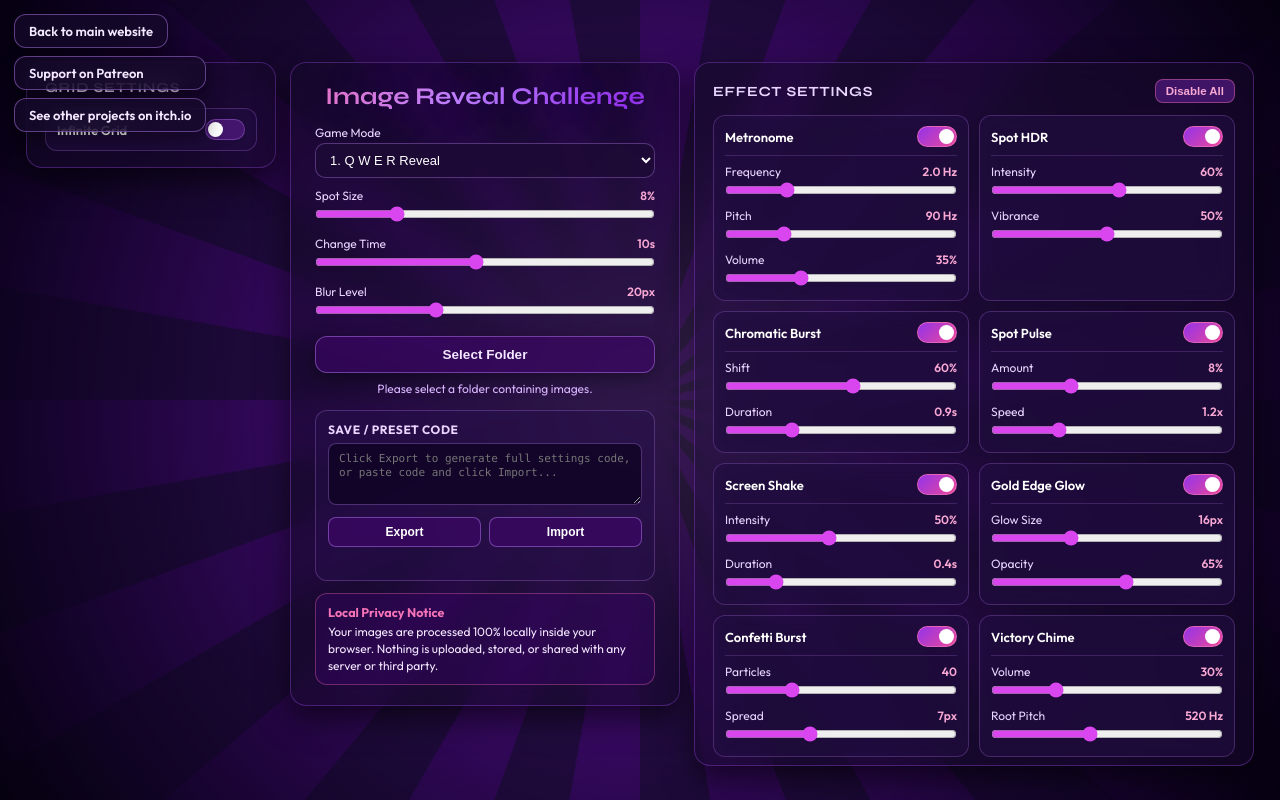
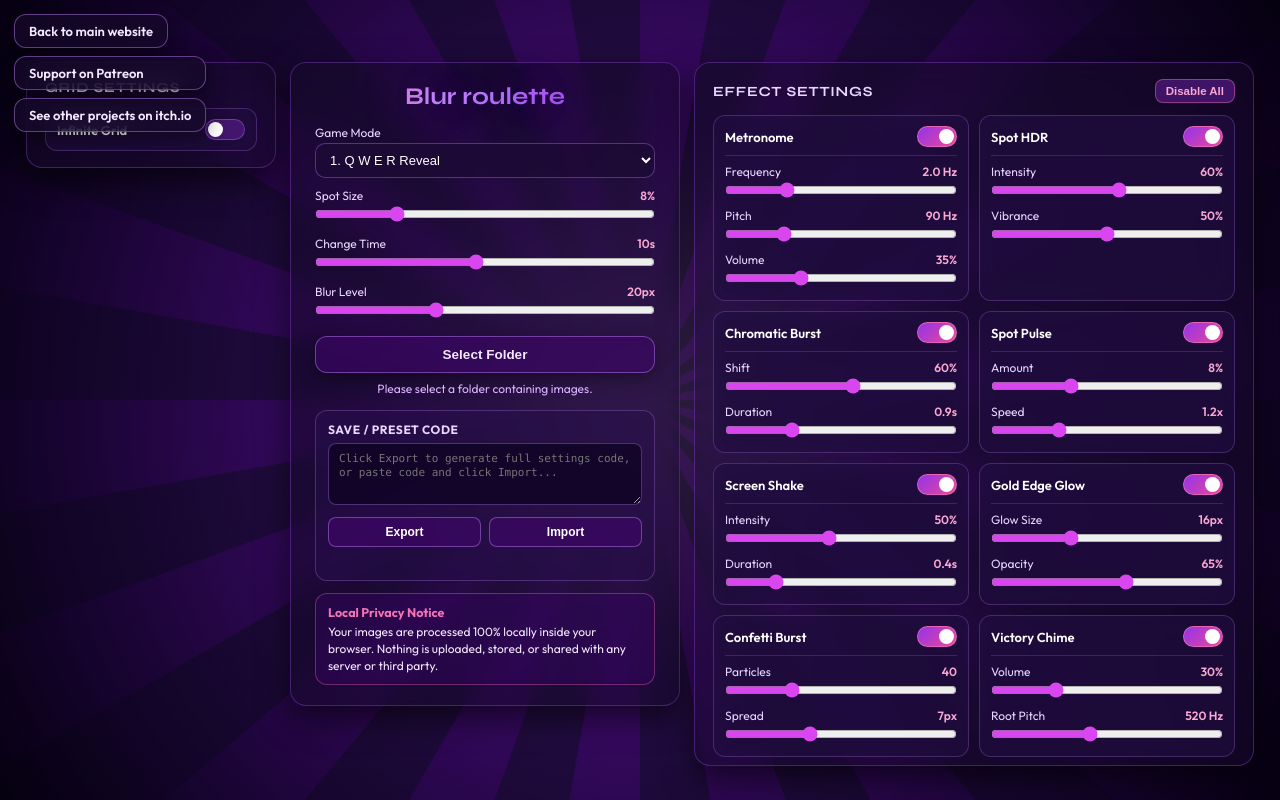
Before and after one commit to nvrstpdev/website, a plain HTML site: page blurroulette/index.html in a window 1280 px wide. Drawn offline with Linux system fonts and the light colour scheme.

Commit message:
Update index.html

```diff
--- a/blurroulette/index.html
+++ b/blurroulette/index.html
@@ -3,7 +3,7 @@
 <head>
     <meta charset="UTF-8">
     <meta name="viewport" content="width=device-width, initial-scale=1.0">
-    <title>Image Reveal Challenge - NeverStop Theme</title>
+    <title>Blur roulette</title>
     <link href="https://fonts.googleapis.com/css2?family=Outfit:wght@300;400;600;700&family=Syne:wght@700;800&display=swap" rel="stylesheet">
     <style>
         * {
@@ -720,7 +720,7 @@
         </aside>
 
         <div id="menu" class="glass-panel">
-            <h1 class="brand-title">Image Reveal Challenge</h1>
+            <h1 class="brand-title">Blur roulette</h1>
 
             <div class="control-group">
                 <div class="control-label">
```
